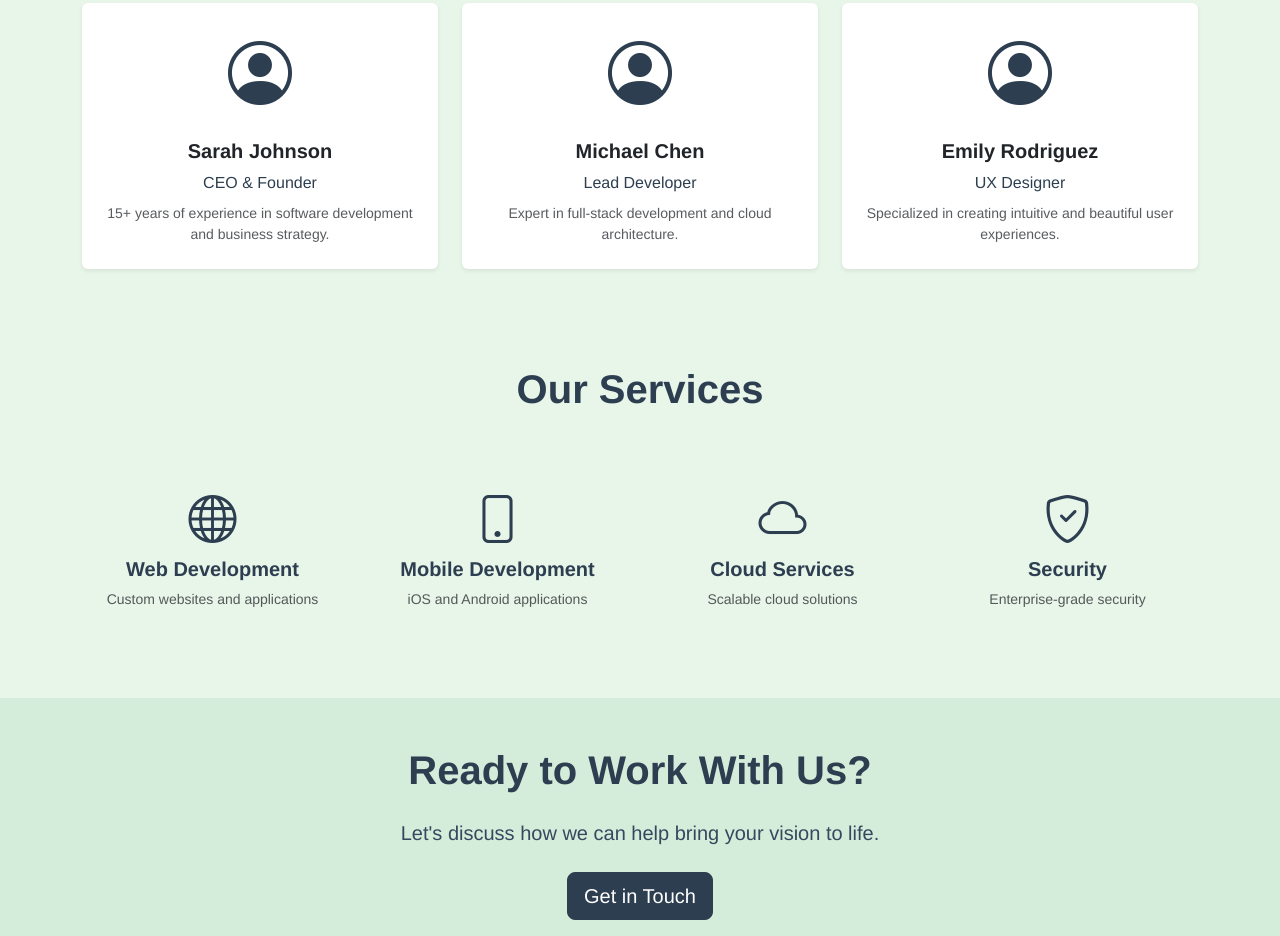
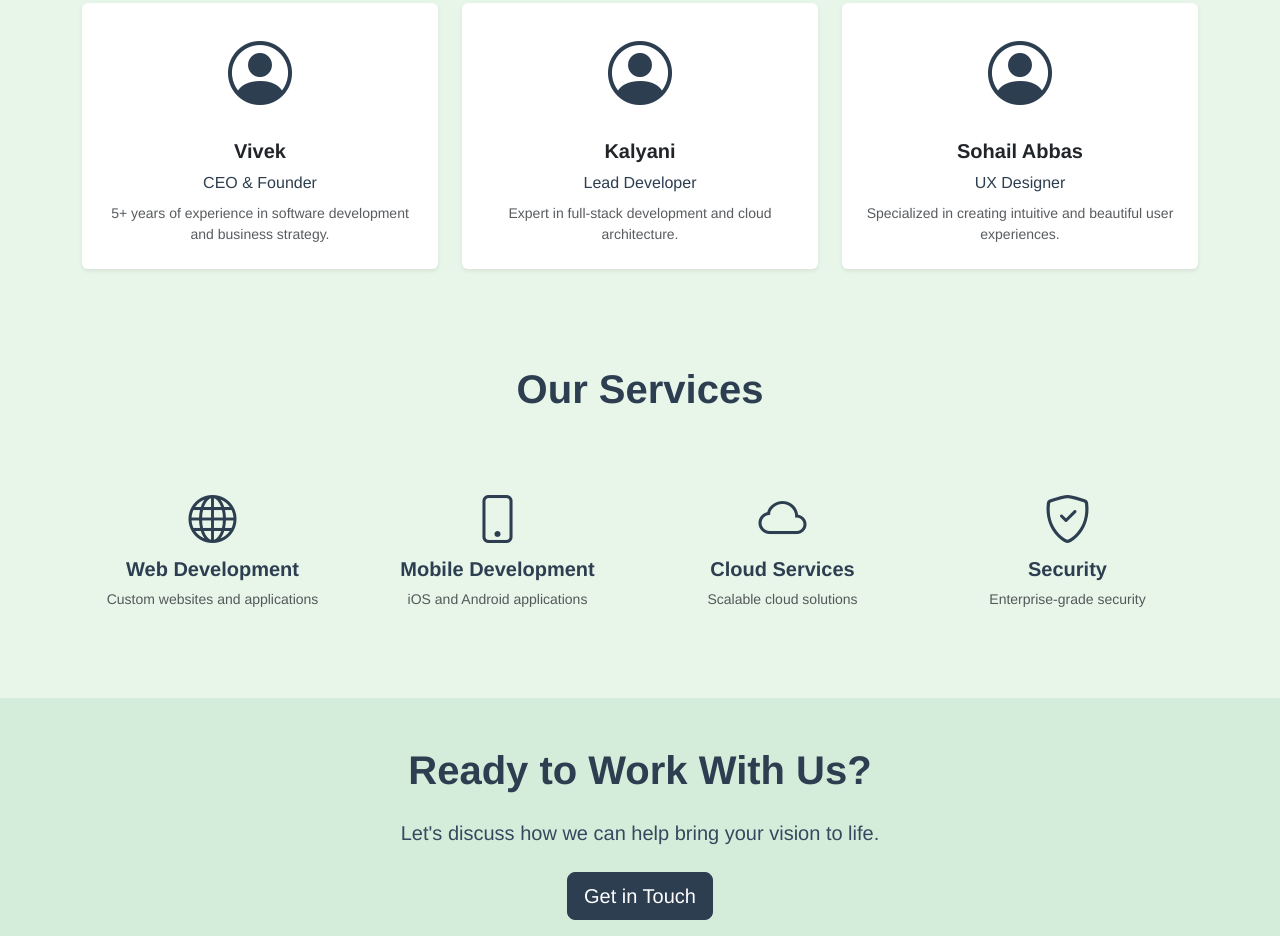
Before and after one commit to nakkeri-vivek/Tech-Solutions---Bootstrap, a plain HTML site: page about.html in a window 1280 px wide. Shown: the part 1044-1980 px from the top of the page. Drawn offline with nearby package versions, Linux system fonts and the light colour scheme.

Commit message:
Update about.html

```diff
--- a/about.html
+++ b/about.html
@@ -86,9 +86,9 @@
                             <div class="team-avatar mb-3">
                                 <i class="bi bi-person-circle text-primary" style="font-size: 4rem;"></i>
                             </div>
-                            <h5 class="card-title fw-bold">Sarah Johnson</h5>
+                            <h5 class="card-title fw-bold">Vivek</h5>
                             <p class="text-primary mb-2">CEO & Founder</p>
-                            <p class="card-text text-muted small">15+ years of experience in software development and business strategy.</p>
+                            <p class="card-text text-muted small">5+ years of experience in software development and business strategy.</p>
                         </div>
                     </div>
                 </div>
@@ -98,7 +98,7 @@
                             <div class="team-avatar mb-3">
                                 <i class="bi bi-person-circle text-primary" style="font-size: 4rem;"></i>
                             </div>
-                            <h5 class="card-title fw-bold">Michael Chen</h5>
+                            <h5 class="card-title fw-bold">Kalyani</h5>
                             <p class="text-primary mb-2">Lead Developer</p>
                             <p class="card-text text-muted small">Expert in full-stack development and cloud architecture.</p>
                         </div>
@@ -110,7 +110,7 @@
                             <div class="team-avatar mb-3">
                                 <i class="bi bi-person-circle text-primary" style="font-size: 4rem;"></i>
                             </div>
-                            <h5 class="card-title fw-bold">Emily Rodriguez</h5>
+                            <h5 class="card-title fw-bold">Sohail Abbas</h5>
                             <p class="text-primary mb-2">UX Designer</p>
                             <p class="card-text text-muted small">Specialized in creating intuitive and beautiful user experiences.</p>
                         </div>
```
